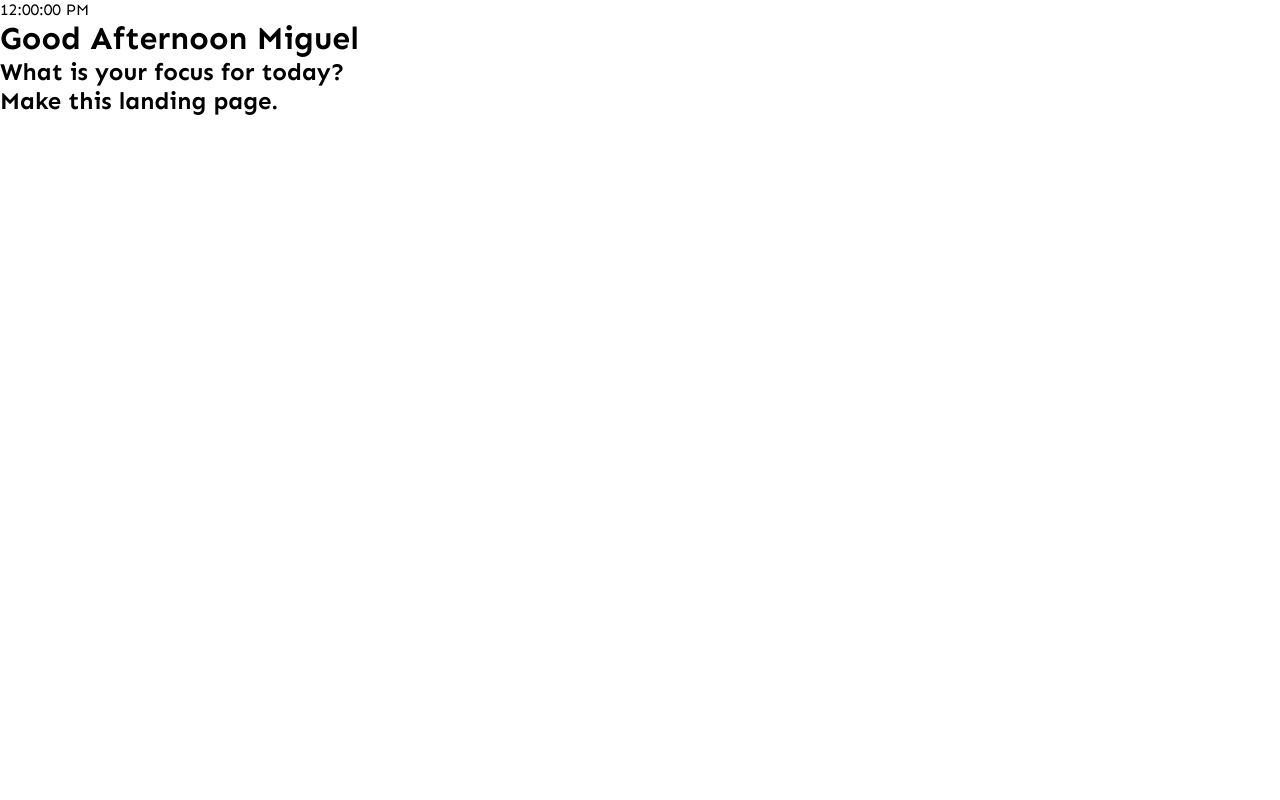
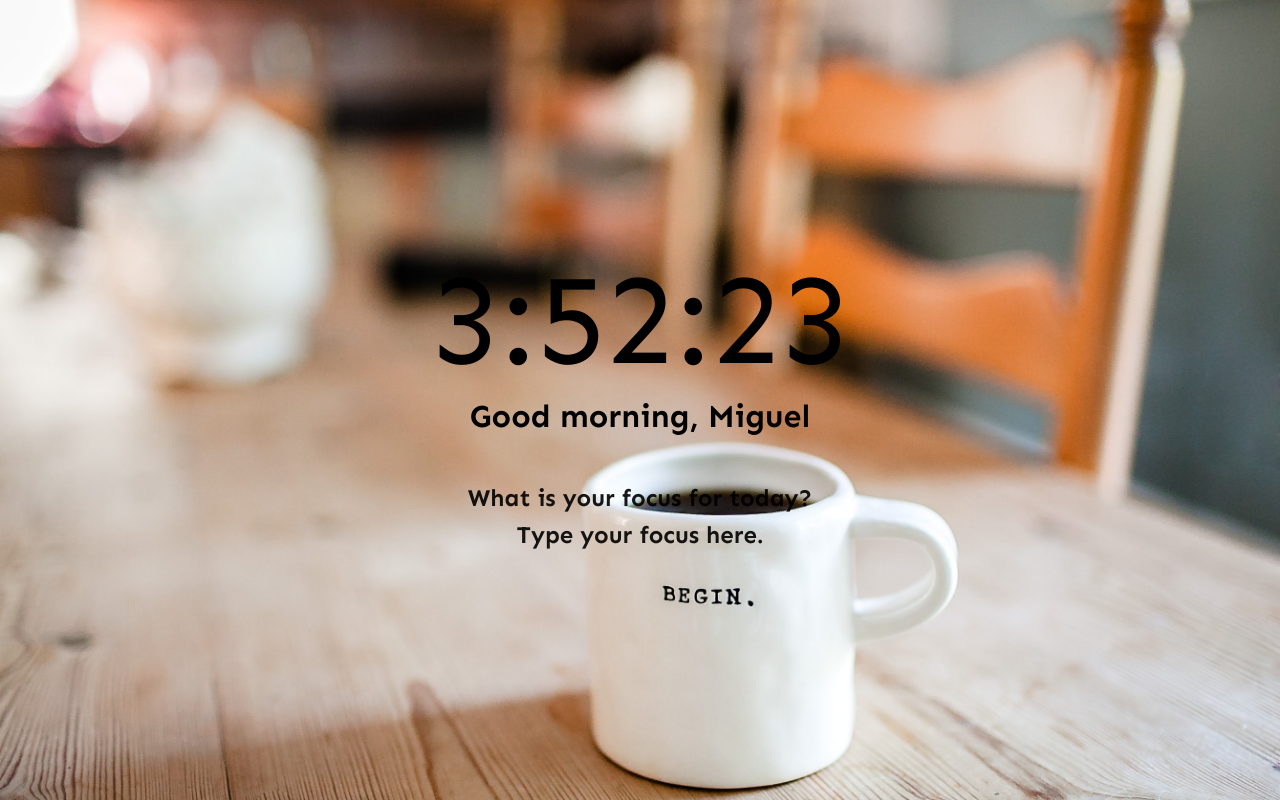
Before and after one commit to mrivasperez/dynamic-landing-template, a plain HTML site: page index.html in a window 1280 px wide. Drawn offline with Linux system fonts and the light colour scheme.

Commit message:
finished styling

```diff
--- a/assets/app.js
+++ b/assets/app.js
@@ -0,0 +1,66 @@
+// DOM ELEMENTS
+const time = document.getElementById('time'),
+    greeting = document.getElementById('greeting'),
+    name = document.getElementById('name'),
+    focus = document.getElementById('focus');
+    bodyStyle = document.body.style;
+
+// Function to show time
+function showTime() {
+    let today = new Date(),
+        hour = today.getHours(),
+        min = today.getMinutes(),
+        sec = today.getSeconds();
+
+    // Set AM or PM
+    const amPm = hour >= 12 ? 'PM' : 'AM';
+
+    // 12hr Format
+    hour = hour % 12 || 12;
+
+    // Output Time
+    time.innerHTML = `${hour}<span>:</span>${addZero(min)}<span>:</span>${addZero(sec)}`;
+
+    setTimeout(showTime, 1000);
+}
+
+// Add Zeros
+function addZero(n){
+    return (parseInt(n, 10) < 10 ? '0' : '') + n;
+}
+
+// Set background and greeting based on time
+function bcgGreet() {
+    let today = new Date(),
+    hour = today.getHours();
+    if(hour < 12) {
+        // morning
+        greeting.innerText = 'Good morning,'
+        bodyStyle.backgroundImage = "url('assets/img/morning.jpg')"
+        bodyStyle.backgroundSize = 'cover';
+        bodyStyle.backgroundRepeat = 'no-repeat'
+    } else if(hour < 17) {
+        // afternoon
+        greeting.innerText = 'Good afternoon,'
+        bodyStyle.backgroundImage = "url('assets/img/afternoon.jpg')"
+        bodyStyle.backgroundSize = 'cover';
+        bodyStyle.backgroundRepeat = 'no-repeat'
+
+    } else {
+        // evening
+        greeting.innerText = 'Good evening,'
+        bodyStyle.background = "url('assets/img/evening.jpg')";
+        bodyStyle.backgroundSize = 'cover';
+        bodyStyle.backgroundRepeat = 'no-repeat'
+        bodyStyle.color = 'white';
+    }
+}
+
+// Get Name
+function getName() {
+
+}
+
+//Run
+showTime();
+bcgGreet();
--- a/assets/style.css
+++ b/assets/style.css
@@ -10,4 +10,30 @@
 
 body {
     font-family: 'Sen', sans-serif;
+    display: flex;
+    flex-direction: column;
+    align-items: center;
+    justify-content: center;
+    text-align: center;
+    height: 100vh;
+    color: black;
 }
+
+#time {
+    font-size: 8rem;
+}
+
+h1 {
+    margin-bottom: 3rem;
+}
+
+h2 {
+    margin-bottom: 0.5rem;
+    opacity: .9;
+}
+
+@media(max-width: 700px) {
+    #time {
+        font-size: 6rem;
+    }
+}
--- a/index.html
+++ b/index.html
@@ -13,7 +13,7 @@
         <span id="name" contenteditable="true">Miguel</span>
     </h1>
     <h2>What is your focus for today?</h2>
-    <h2 id="focus" contenteditable="true">Make this landing page.</h2>
+    <h2 id="focus" contenteditable="true">Type your focus here.</h2>
 
 
 
```
